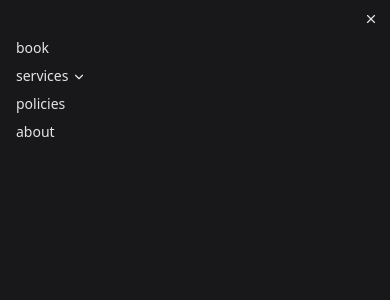
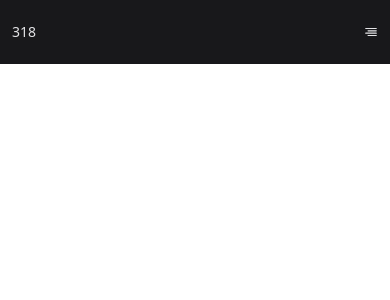
Before and after one commit to zedvas/318aesthetics, a Next.js app: page / in a window 390 px wide. Shown: the top 300 px of the page. Built offline with nearby package versions, Linux system fonts and the light colour scheme.

Commit message:
combined click handlers + added comments

```diff
--- a/components/Navbar.tsx
+++ b/components/Navbar.tsx
@@ -5,36 +5,39 @@ import { useState } from "react";
 import { FiChevronDown, FiAlignRight, FiX } from "react-icons/fi";
 
 export default function Navbar() {
-  const [menuOpen, setMenuOpen] = useState(true);
-  const [subMenuOpen, setSubMenuOpen] = useState(true);
-  const [subMobileMenuOpen, setMobileSubMenuOpen] = useState(true);
-  const handleClick = () => {
-    setMenuOpen(!menuOpen);
-  };
-  const handleSubMenuClick = () => {
-    setSubMenuOpen(!subMenuOpen);
-  };
-  const handleMobileSubMenuClick = () => {
-    setMobileSubMenuOpen(!subMobileMenuOpen);
+  const [menuOpen, setMenuOpen] = useState(false);
+  const [desktopSubMenuOpen, setDesktopSubMenuOpen] = useState(false);
+  const [mobileSubMenuOpen, setMobileSubMenuOpen] = useState(false);
+  const handleClick = (menuType: string) => {
+    menuType === "mainMenu"
+      ? setMenuOpen(!menuOpen)
+      : menuType === "desktopSubMenu"
+      ? setDesktopSubMenuOpen(!desktopSubMenuOpen)
+      : menuType === "mobileSubMenu"
+      ? setMobileSubMenuOpen(!mobileSubMenuOpen)
+      : "";
   };
 
   return (
     <nav className="fixed bg-zinc-900 text-zinc-200 text-sm w-full h-16 flex justify-between">
       <div className="w-full h-full p-3 flex justify-between sm:justify-center items-center">
+        {/*Desktop menu */}
         <ul className="sm:flex justify-between items-center">
+          {/*Left menu links*/}
           <div className="hidden sm:block">
             <Link href="/book" className="mx-6 ">
               book
             </Link>
+            {/*Submenu */}
             <div className="mx-6 inline-block cursor-pointer relative">
               services
               <FiChevronDown
                 className="inline cursor-pointer"
-                onClick={handleSubMenuClick}
+                onClick={() => handleClick("desktopSubMenu")}
               />
               <ul
                 className={
-                  subMenuOpen
+                  desktopSubMenuOpen
                     ? "bg-zinc-900 text-xs text-nowrap p-4 absolute flex flex-col justify-center translate-x-[-25%]"
                     : "hidden"
                 }
@@ -51,7 +54,11 @@ export default function Navbar() {
               </ul>
             </div>
           </div>
-          <Link href="/" className="sm:mx-7">318</Link>
+          {/*Logo */}
+          <Link href="/" className="sm:mx-7">
+            318
+          </Link>
+          {/*Right menu links*/}
           <div className="hidden sm:block">
             <Link href="/policies" className="mx-6">
               policies
@@ -61,9 +68,14 @@ export default function Navbar() {
             </Link>
           </div>
         </ul>
-        <div className="sm:hidden cursor-pointer" onClick={handleClick}>
+        {/*Hamburger icon */}
+        <div
+          className="sm:hidden cursor-pointer"
+          onClick={() => handleClick("mainMenu")}
+        >
           <FiAlignRight />
         </div>
+        {/*Side menu */}
         <div
           className={
             menuOpen
@@ -71,18 +83,24 @@ export default function Navbar() {
               : "fixed sm-hidden top-0 left-[-100%] h-screen w-screen bg-zinc-900 text-zinc-200  ease-in duration-300"
           }
         >
-          <div onClick={handleClick} className="w-full flex justify-end p-3">
+          {/*Close hamburger icon*/}
+          <div
+            onClick={() => handleClick("mainMenu")}
+            className="w-full flex justify-end p-3"
+          >
             <FiX className="cursor-pointer" />
           </div>
+          {/*Side menu links*/}
           <ul className="flex flex-col h-full w-full justify-start items-start text-sm">
             <Link href="/" className="ml-4 mb-2">
               book
             </Link>
+            {/*Side menu - submenu*/}
             <div className="cursor-pointer ml-4 mb-2">
-              services{" "}
+              services
               <FiChevronDown
                 className="inline cursor-pointer"
-                onClick={handleMobileSubMenuClick}
+                onClick={() => handleClick("mobileSubMenu")}
               />
               <ul className="hidden">
                 <Link href="/services/bodySculpting">Body Sculpting</Link>
```
